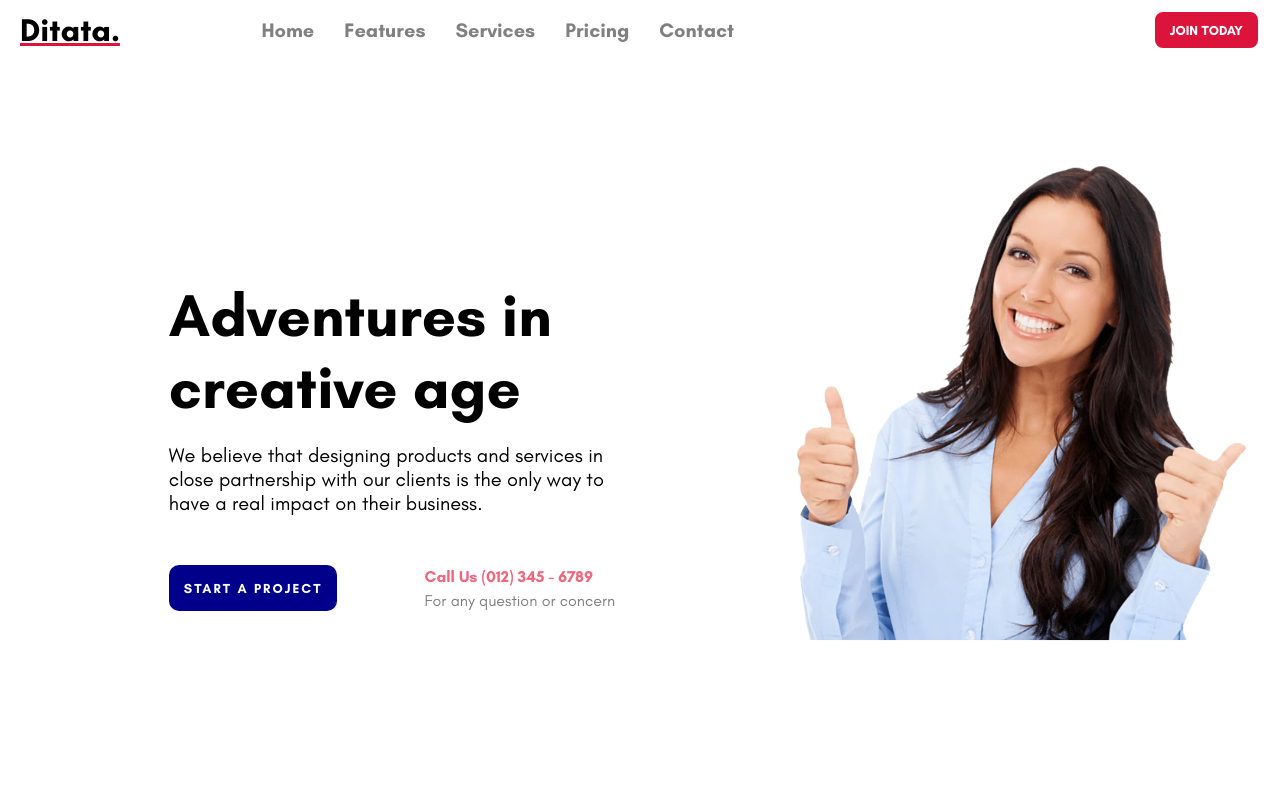
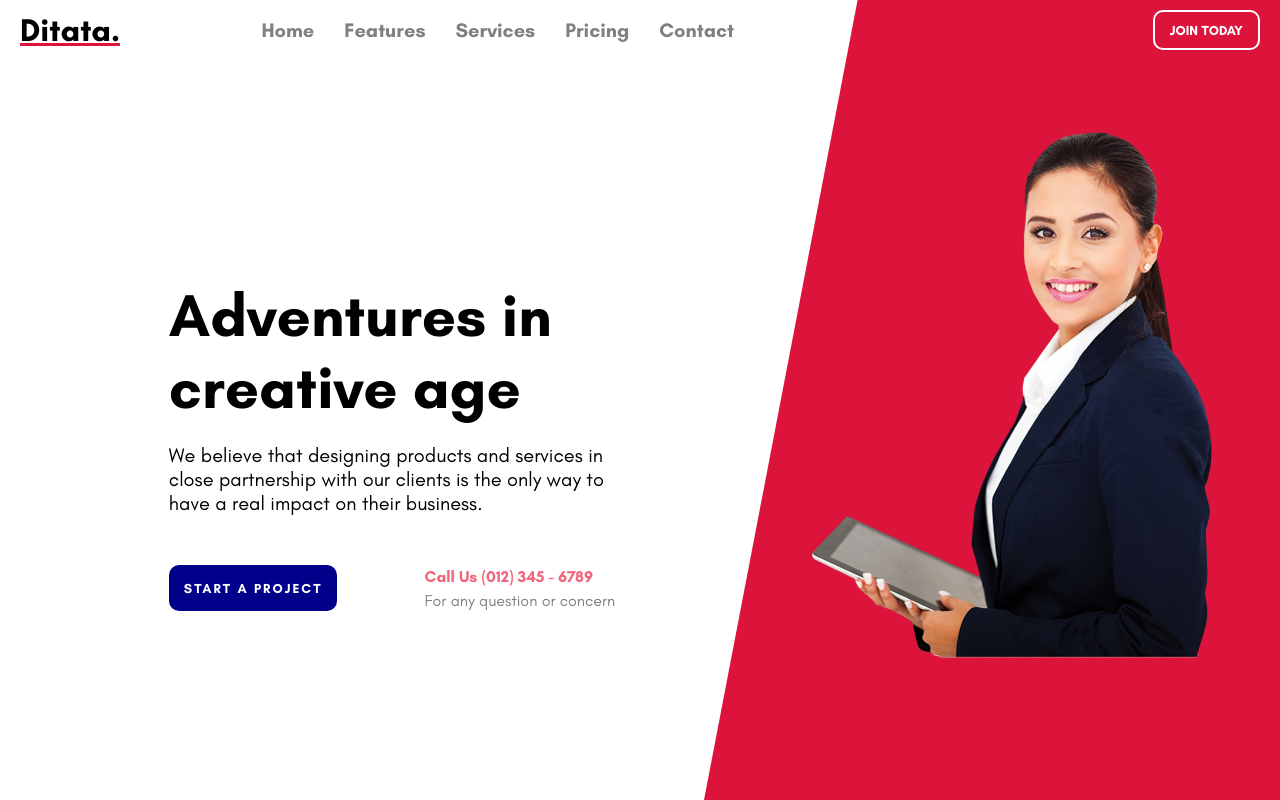
Before and after one commit to yogimeizalputra/Ditata, a React (Create React App) app: page / in a window 1280 px wide. Built offline with nearby package versions, Linux system fonts and the light colour scheme.

Commit message:
Clip Path

```diff
--- a/src/App.jsx
+++ b/src/App.jsx
@@ -7,12 +7,23 @@ const Container = styled.div`
   height: 100vh;
   overflow: hidden;
 `
+const IntoShape = styled.div`
+  width: 100%;
+  height: 100%;
+  position: absolute;
+  top: 0;
+  left: 0;
+  z-index: -1;
+  clip-path: polygon(67% 0, 100% 0%, 100% 100%, 55% 100%);
+  background-color: crimson;
+`
 
 function App() {
   return (
     <Container>
       <Navbar />
       <Intro />
+      <IntoShape />
     </Container>
   );
 }
--- a/src/components/Intro.jsx
+++ b/src/components/Intro.jsx
@@ -73,7 +73,9 @@ const Intro = () => {
                     <Button>START A PROJECT</Button>
                     <Contact>
                         <Phone>Call Us (012) 345 - 6789</Phone>
-                        <ContactText>For any question or concern</ContactText>
+                        <ContactText>
+                            For any question or concern
+                        </ContactText>
                     </Contact>
                 </Info>
             </Left>
```
Also changed, not shown: src/img/women.png.
